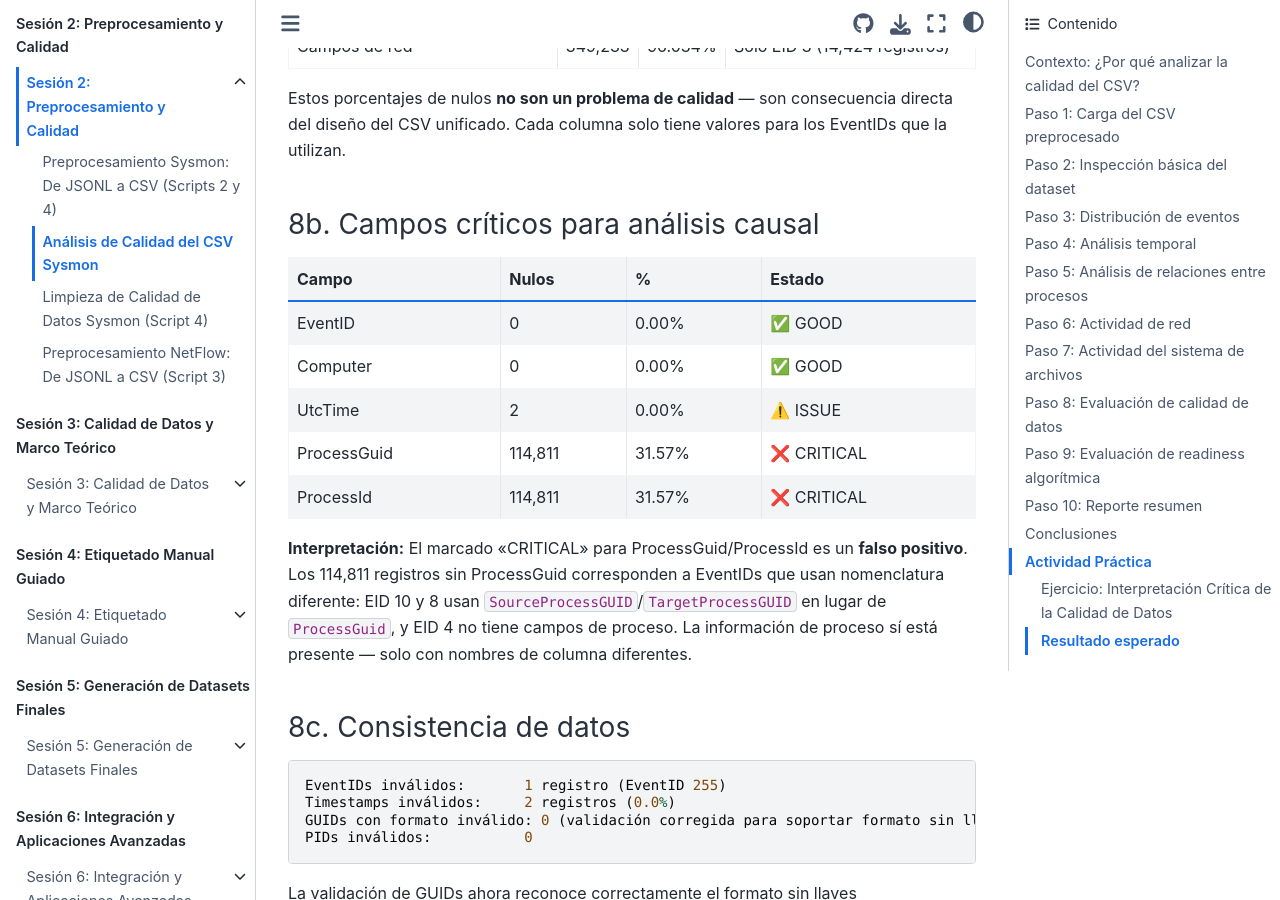
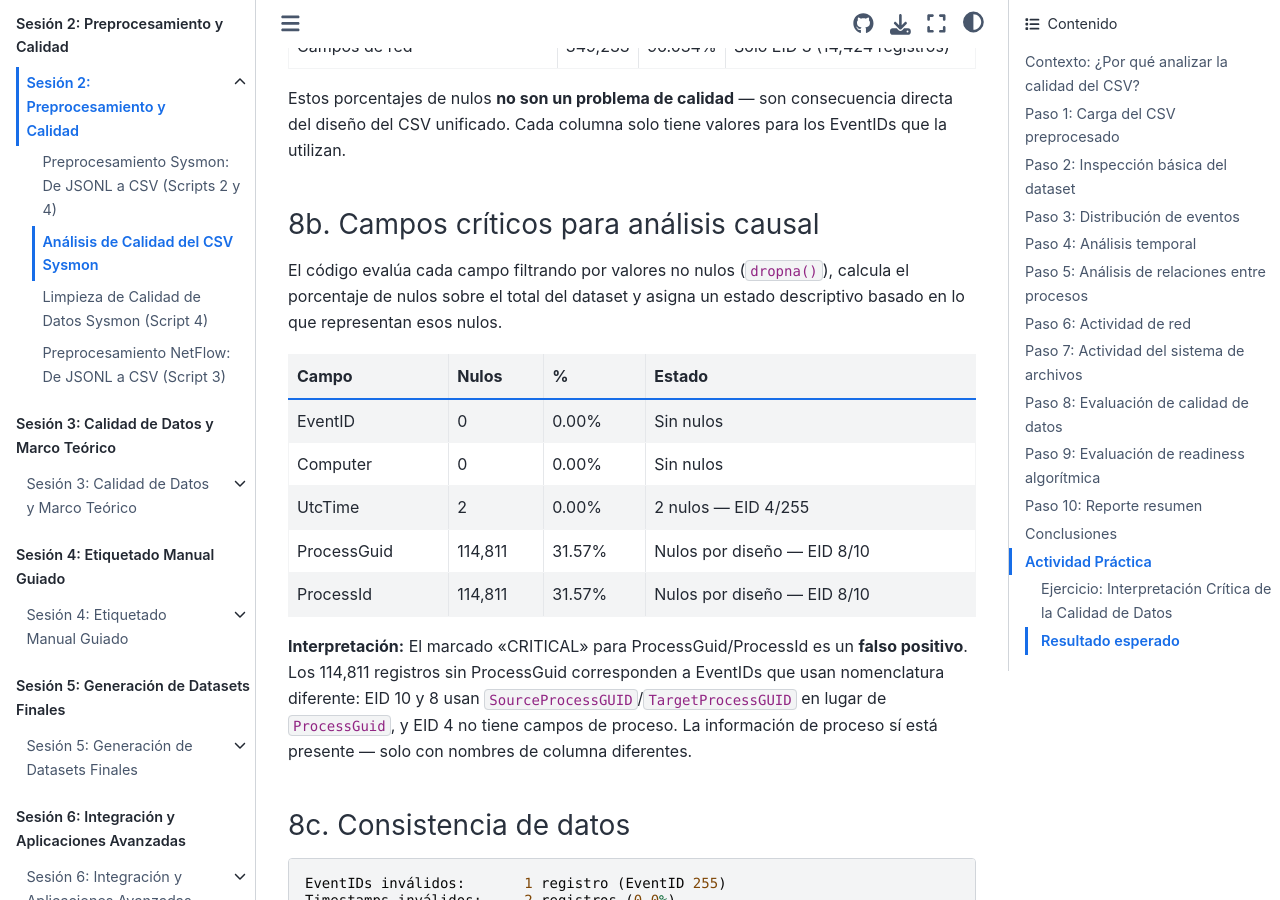
Before and after one commit to ollerenac/curso2026, a Jupyter Book: the page built from sesion-2/8-analisis-calidad-csv.md, in a window 1280 px wide and 900 px high, scrolled down 27647 px. Built offline with Jupyter Book 1.0.4 settings and Sphinx 7.4.7 and the Sphinx Book theme 1.1.4, drawn with Linux system fonts in a browser that asks for light colours.

Commit message:
fix(sesion-2): Step 8b — remove emoji icons, use descriptive status labels, add methodology intro
Co-Authored-By: Claude Sonnet 4.6 <noreply@anthropic.com>

```diff
--- a/sesion-2/8-analisis-calidad-csv.md
+++ b/sesion-2/8-analisis-calidad-csv.md
@@ -672,13 +672,15 @@ Estos porcentajes de nulos **no son un problema de calidad** — son consecuenci
 
 ### 8b. Campos críticos para análisis causal
 
+El código evalúa cada campo filtrando por valores no nulos (`dropna()`), calcula el porcentaje de nulos sobre el total del dataset y asigna un estado descriptivo basado en lo que representan esos nulos.
+
 | Campo | Nulos | % | Estado |
 |-------|-------|---|--------|
-| EventID | 0 | 0.00% | ✅ GOOD |
-| Computer | 0 | 0.00% | ✅ GOOD |
-| UtcTime | 2 | 0.00% | ⚠️ ISSUE |
-| ProcessGuid | 114,811 | 31.57% | ❌ CRITICAL |
-| ProcessId | 114,811 | 31.57% | ❌ CRITICAL |
+| EventID | 0 | 0.00% | Sin nulos |
+| Computer | 0 | 0.00% | Sin nulos |
+| UtcTime | 2 | 0.00% | 2 nulos — EID 4/255 |
+| ProcessGuid | 114,811 | 31.57% | Nulos por diseño — EID 8/10 |
+| ProcessId | 114,811 | 31.57% | Nulos por diseño — EID 8/10 |
 
 **Interpretación:** El marcado "CRITICAL" para ProcessGuid/ProcessId es un **falso positivo**. Los 114,811 registros sin ProcessGuid corresponden a EventIDs que usan nomenclatura diferente: EID 10 y 8 usan `SourceProcessGUID`/`TargetProcessGUID` en lugar de `ProcessGuid`, y EID 4 no tiene campos de proceso. La información de proceso sí está presente — solo con nombres de columna diferentes.
 
```
Also changed, not shown: 1 other file.
